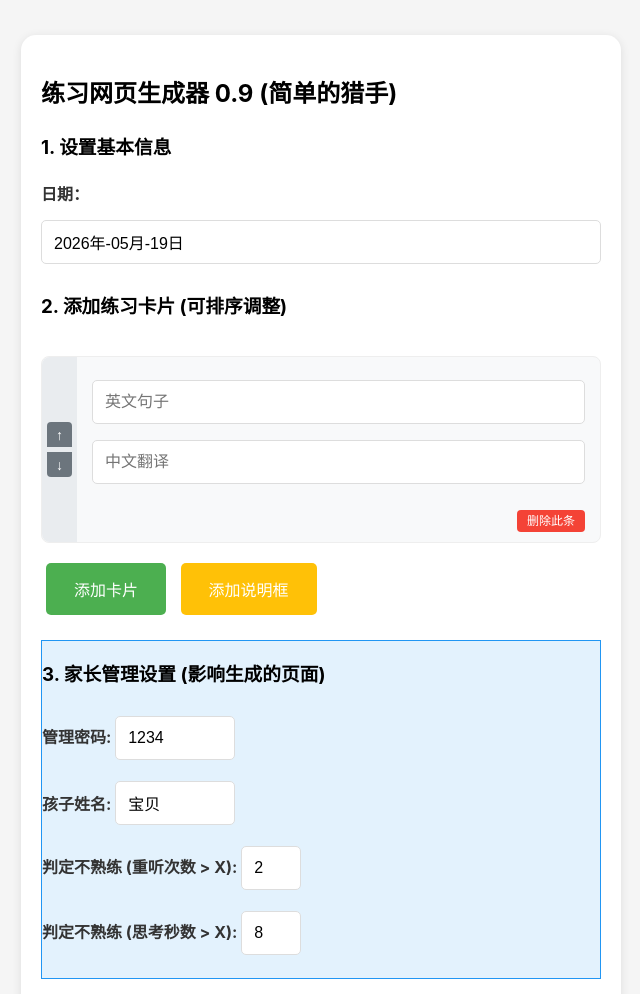
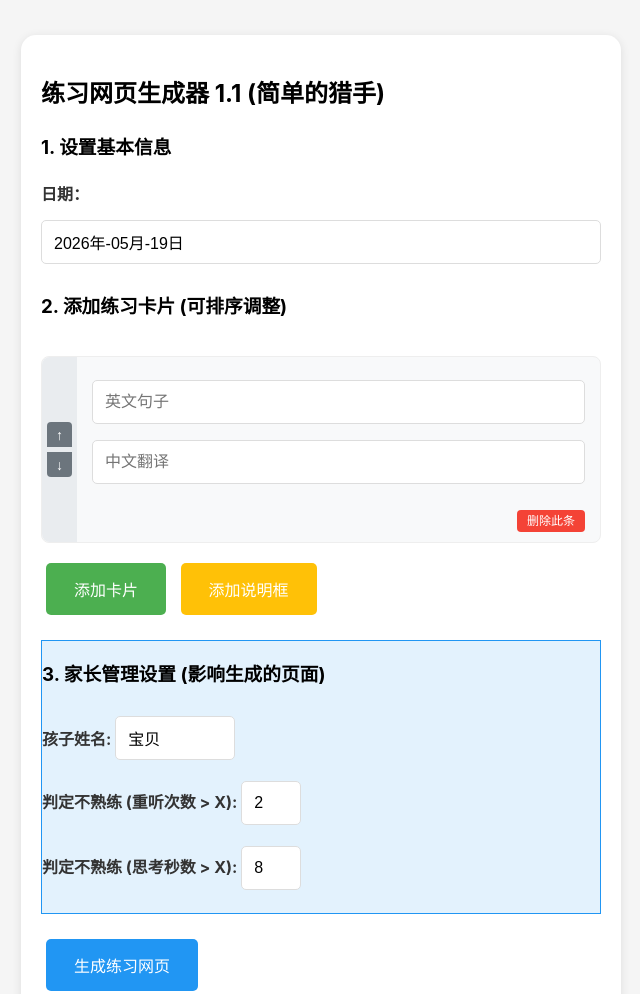
Before and after one commit to amro01/En_Sentence_HTML, a plain HTML site: page En_Sentence.html in a window 1280 px wide. Shown: the top 994 px of the page, without its empty margins (319-959 px from the left). Drawn offline with Linux system fonts and the light colour scheme.

```diff
--- a/En_Sentence.html
+++ b/En_Sentence.html
@@ -3,7 +3,7 @@
 <head>
     <meta charset="UTF-8">
     <meta name="viewport" content="width=device-width, initial-scale=1.0">
-    <title>练习网页生成器 0.9 (简单的猎手)</title>
+    <title>练习网页生成器 v1.1 (给我星星 -v-)</title>
     <style>
         /* --- Generator Page Styles --- */
         body { max-width: 600px; margin: 20px auto; padding: 15px; font-family: -apple-system, BlinkMacSystemFont, 'Segoe UI', sans-serif; background: #f5f5f5; line-height: 1.6; }
@@ -201,7 +201,7 @@
 </head>
 <body>
     <div class="container">
-        <h2>练习网页生成器 0.9 (简单的猎手)</h2>
+        <h2>练习网页生成器 1.1 (简单的猎手)</h2>
 
         <div class="card-form">
             <h3>1. 设置基本信息</h3>
@@ -233,7 +233,6 @@
         <div class="card-form" style="background: #e3f2fd; border: 1px solid #2196f3;">
             <h3>3. 家长管理设置 (影响生成的页面)</h3>
             <div class="form-group">
-                <label>管理密码: <input type="text" id="adminPass" value="1234" style="width:120px;"></label>
                 <label>孩子姓名: <input type="text" id="childName" value="宝贝" style="width:120px;"></label>
                 <label>判定不熟练 (重听次数 > X): <input type="number" id="replayThreshold" value="2" style="width:60px;"></label>
                 <label>判定不熟练 (思考秒数 > X): <input type="number" id="timeThreshold" value="8" style="width:60px;"></label>
@@ -385,7 +384,6 @@
         // ---  !!! MODIFIED SECTION: Generate Page and Download !!! ---
         function generatePage() {
             const date = document.getElementById('practiceDate').value || '未指定日期';
-            const adminPass = document.getElementById('adminPass').value || '1234';
             const childName = document.getElementById('childName').value || '宝贝';
             const replayThreshold = parseInt(document.getElementById('replayThreshold').value) || 2;
             const timeThreshold = parseInt(document.getElementById('timeThreshold').value) || 8;
@@ -531,7 +529,6 @@
                     <script>
                         // --- 从生成器注入的配置 ---
                         const CONFIG = {
-                            pass: "${adminPass}",
                             childName: "${childName}",
                             practiceId: "${practiceId}",
                             replayLimit: ${replayThreshold},
```
